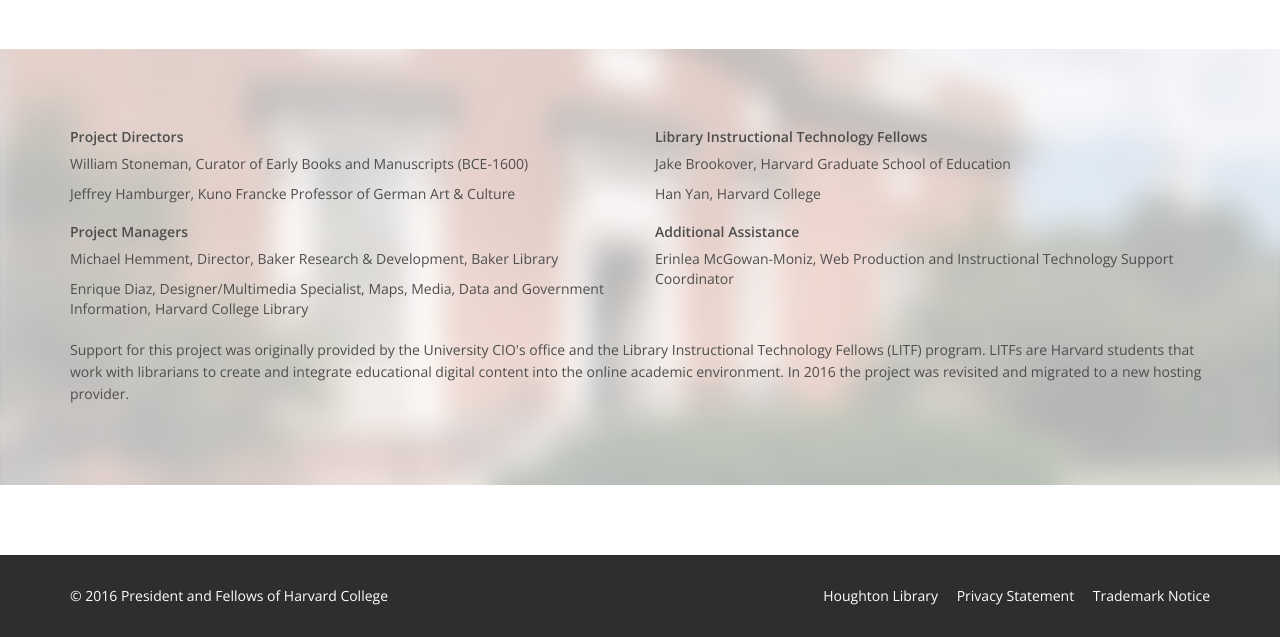
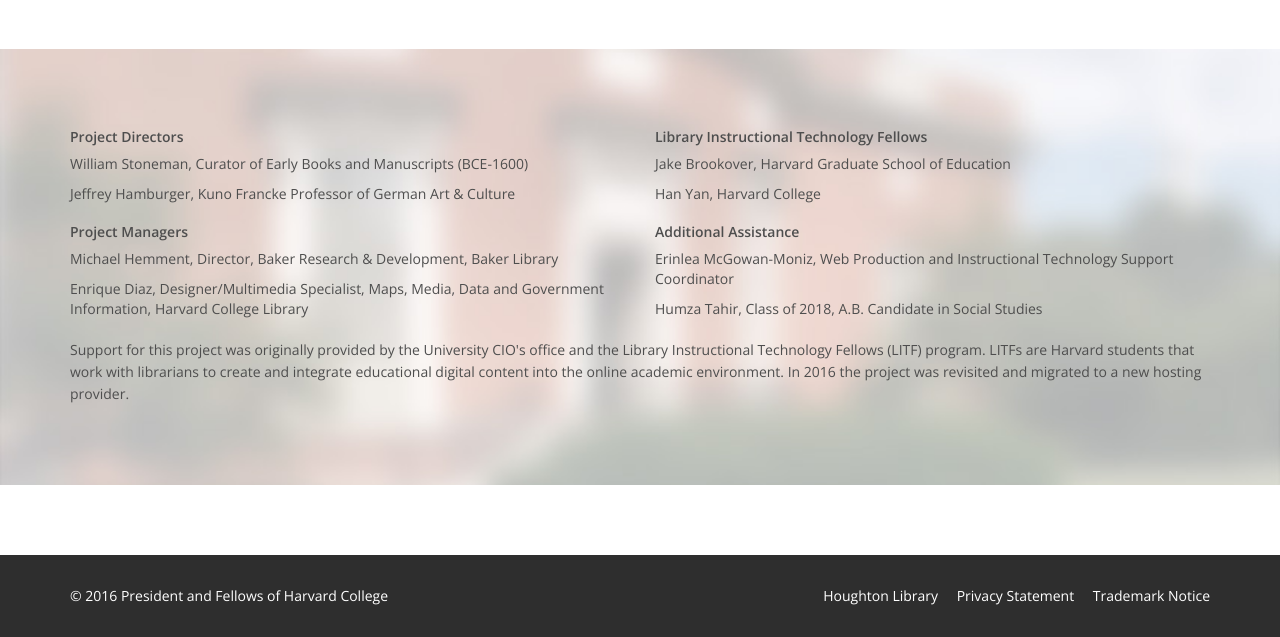
Before and after one commit to LamontMediaServices/PicturingPrayer, a plain HTML site: page credits.html in a window 1280 px wide. Shown: the part 274-911 px from the top of the page. Drawn offline with nearby package versions, Linux system fonts and the light colour scheme.

Commit message:
added Humza to credits to test branching functionality

```diff
--- a/credits.html
+++ b/credits.html
@@ -102,6 +102,7 @@
                                 <address>
                                     <h5>Additional Assistance</h5>
                                     <p>Erinlea McGowan-Moniz, Web Production and Instructional Technology Support Coordinator</p>
+                                    <p>Humza Tahir, Class of 2018, A.B. Candidate in Social Studies</p>
                                 </address>
                             </div>
 
```
